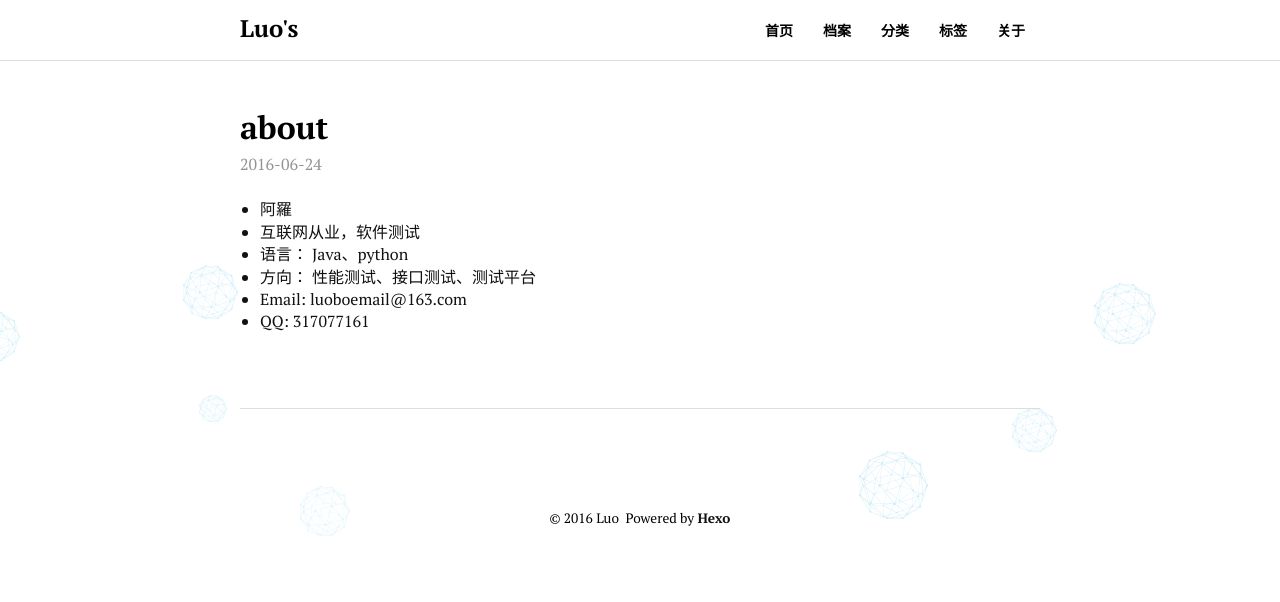
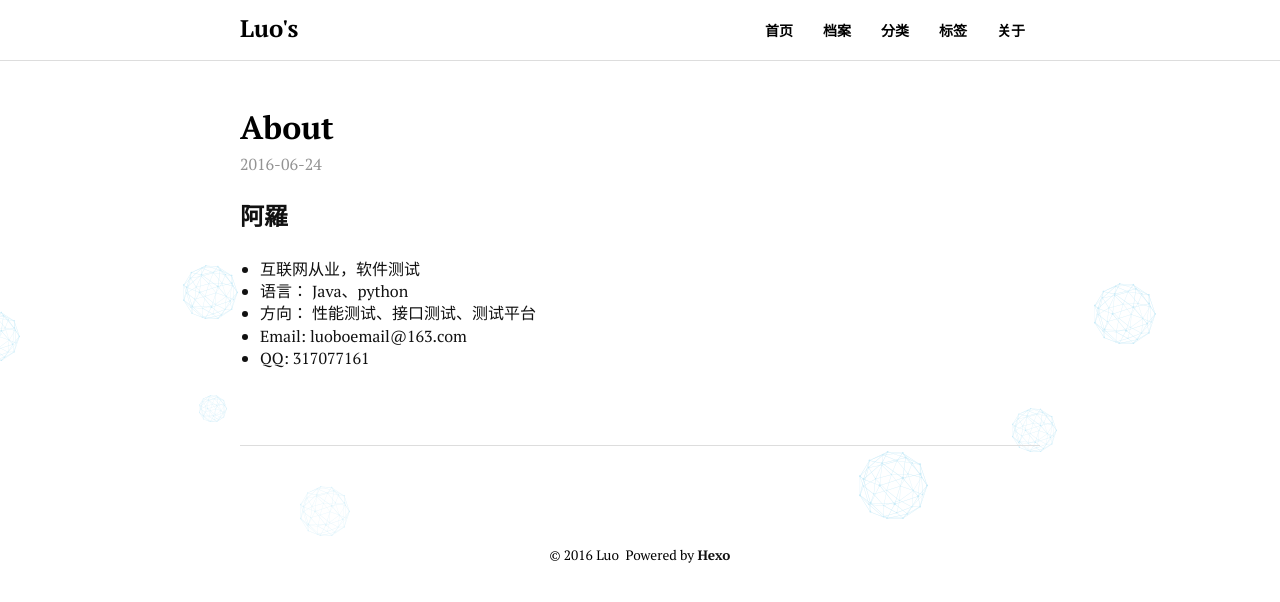
Before and after one commit to walbx/walbx.github.io, a plain HTML site: page about/index.html in a window 1280 px wide. Drawn offline with Linux system fonts and the light colour scheme; a script that the page names is missing.

Commit message:
Site updated: 2016-06-24 22:20:14

```diff
--- a/about/index.html
+++ b/about/index.html
@@ -3,33 +3,33 @@
 <head>
   <meta charset="utf-8">
 
-  <title>about - Luo&#39;s</title>
+  <title>About - Luo&#39;s</title>
   <meta name="viewport" content="width=device-width, initial-scale=1, maximum-scale=1">
   <meta name="description" content="阿羅
 互联网从业，软件测试
-语言： Java、python
-方向： 性能测试、接口测试、测试平台
-Email: luoboemail@163.com
-QQ: 317077161">
+语言：  Java、python
+方向：  性能测试、接口测试、测试平台
+Email:  luoboemail@163.com
+QQ:     317077161">
 <meta property="og:type" content="website">
-<meta property="og:title" content="about">
+<meta property="og:title" content="About">
 <meta property="og:url" content="http://walbx.github.io/about/index.html">
 <meta property="og:site_name" content="Luo's">
 <meta property="og:description" content="阿羅
 互联网从业，软件测试
-语言： Java、python
-方向： 性能测试、接口测试、测试平台
-Email: luoboemail@163.com
-QQ: 317077161">
-<meta property="og:updated_time" content="2016-06-24T14:14:15.597Z">
+语言：  Java、python
+方向：  性能测试、接口测试、测试平台
+Email:  luoboemail@163.com
+QQ:     317077161">
+<meta property="og:updated_time" content="2016-06-24T14:19:29.554Z">
 <meta name="twitter:card" content="summary">
-<meta name="twitter:title" content="about">
+<meta name="twitter:title" content="About">
 <meta name="twitter:description" content="阿羅
 互联网从业，软件测试
-语言： Java、python
-方向： 性能测试、接口测试、测试平台
-Email: luoboemail@163.com
-QQ: 317077161">
+语言：  Java、python
+方向：  性能测试、接口测试、测试平台
+Email:  luoboemail@163.com
+QQ:     317077161">
 
 
     <link rel="icon" href="/favicon.png">
@@ -93,7 +93,7 @@ var _hmt = _hmt || [];
 
 
     <h1 class="article-title" itemprop="name">
-      about
+      About
     </h1>
 
 
@@ -108,13 +108,12 @@ var _hmt = _hmt || [];
     </div>
     <div class="article-entry" itemprop="articleBody">
 
-        <ul>
-<li>阿羅</li>
+        <h2 id="阿羅"><a href="#阿羅" class="headerlink" title="阿羅"></a>阿羅</h2><ul>
 <li>互联网从业，软件测试</li>
-<li>语言： Java、python</li>
-<li>方向： 性能测试、接口测试、测试平台</li>
-<li>Email: luoboemail@163.com</li>
-<li>QQ: 317077161</li>
+<li>语言：  Java、python</li>
+<li>方向：  性能测试、接口测试、测试平台</li>
+<li>Email:  luoboemail@163.com</li>
+<li>QQ:     317077161</li>
 </ul>
 
 
```
